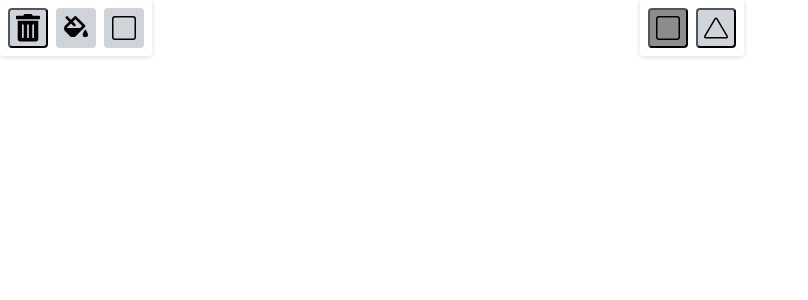
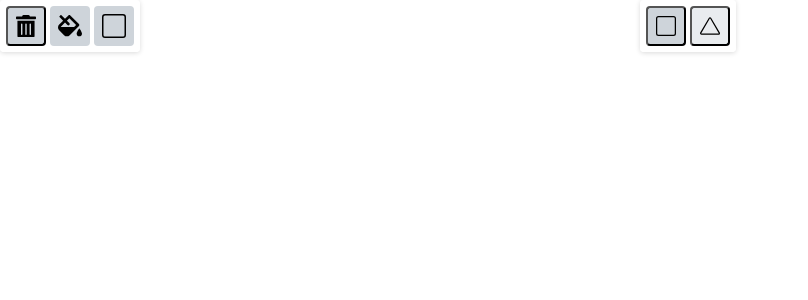
Before and after one commit to SavvyShah/excalikey, a React app: page / in a window 1280 px wide. Shown: the top 300 px of the page, without its empty margins (0-808 px from the left). Built offline with nearby package versions, Linux system fonts and the light colour scheme.

Commit message:
:lipstick: Match styles with excalidraw

```diff
--- a/src/App.scss
+++ b/src/App.scss
@@ -7,8 +7,6 @@ body {
 .fixed-h-center {
   position: fixed;
   left: 50%;
-}
-.button {
 }
 
 @for $i from 1 through 3 {
@@ -29,9 +27,14 @@ body {
   }
 }
 
-.margin-025{
-  margin:0.25rem
+.margin-025 {
+  margin: 0.25rem;
 }
+
+.margin-0125 {
+  margin: 0.125rem;
+}
+
 @for $i from 1 through 3 {
   .margin-l-#{$i} {
     margin-left: $i * 0.5rem;
--- a/src/App.tsx
+++ b/src/App.tsx
@@ -53,20 +53,20 @@ function App(): JSX.Element {
     <div>
       <IconTray className="fixed">
         <Button
-          className="button margin-025"
+          className="button margin-0125 pad-1"
           onClick={() => Renderer.clear()}
           active={false}
         >
           {trash}
         </Button>
         <ColorPicker
-          className="margin-025"
+          className="margin-0125 pad-1"
           value={fill}
           setValue={setFill}
           icon={fillIcon}
         />
         <ColorPicker
-          className="margin-025"
+          className="margin-0125 pad-1"
           value={stroke}
           setValue={setStroke}
           icon={square}
@@ -76,14 +76,14 @@ function App(): JSX.Element {
         <IconButton
           selected={selectedElement === ShapeTypes.rectangle}
           onClick={() => setSelectedElement(ShapeTypes.rectangle)}
-          className="margin-025"
+          className="margin-0125 pad-1"
         >
           {square}
         </IconButton>
         <IconButton
           selected={selectedElement === ShapeTypes.triangle}
           onClick={() => setSelectedElement(ShapeTypes.triangle)}
-          className="margin-025"
+          className="margin-0125 pad-1"
         >
           {triangle}
         </IconButton>
--- a/src/components/ColorPicker/ColorPicker.tsx
+++ b/src/components/ColorPicker/ColorPicker.tsx
@@ -3,8 +3,8 @@ import styled from "styled-components";
 
 const Wrapper = styled.div`
   background-color: #ced4da;
-  width: 2.5rem;
-  height: 2.5rem;
+  width: 1.5rem;
+  height: 1.5rem;
   color: black;
   display: flex;
   justify-content: center;
@@ -39,21 +39,12 @@ const ColorPicker: React.FunctionComponent<Props> = ({
       style={{ color: value }}
       onClick={() => inputRef.current.click()}
     >
-      <div
-        style={{
-          height: "1.5rem",
-          width: "1.5rem",
-          paddingLeft: "0.2rem",
-          marginLeft: "0.2rem"
-        }}
-      >
-        {icon}
-      </div>
+      {icon}
       <input
         type="color"
         value={value || "#000000"}
         onChange={(e) => setValue(e.target.value)}
-        style={{ visibility: "hidden", height: 0, width: 0 }}
+        style={{ display: "none" }}
         ref={inputRef}
       />
     </Wrapper>
--- a/src/components/IconTray/IconTray.tsx
+++ b/src/components/IconTray/IconTray.tsx
@@ -11,7 +11,7 @@ const IconButtonTray = styled.div`
 `;
 
 export const IconButton = styled.button<{ selected: boolean }>`
-  background-color: ${(props) => (props.selected ? `#8c8c8c` : `#ced4da`)};
+  background-color: ${(props) => (props.selected ? `#ced4da` : `#e9ecef`)};
   width: 2.5rem;
   height: 2.5rem;
   color: black;
@@ -20,10 +20,10 @@ export const IconButton = styled.button<{ selected: boolean }>`
   align-items: center;
   border-radius: 0.25rem;
   &:hover {
-    background-color: #8c8c8c;
+    background-color: #ced4da;
   }
   &:active {
-    background-color: #8c8c8c;
+    background-color: #ced4da;
   }
 `;
 
```
